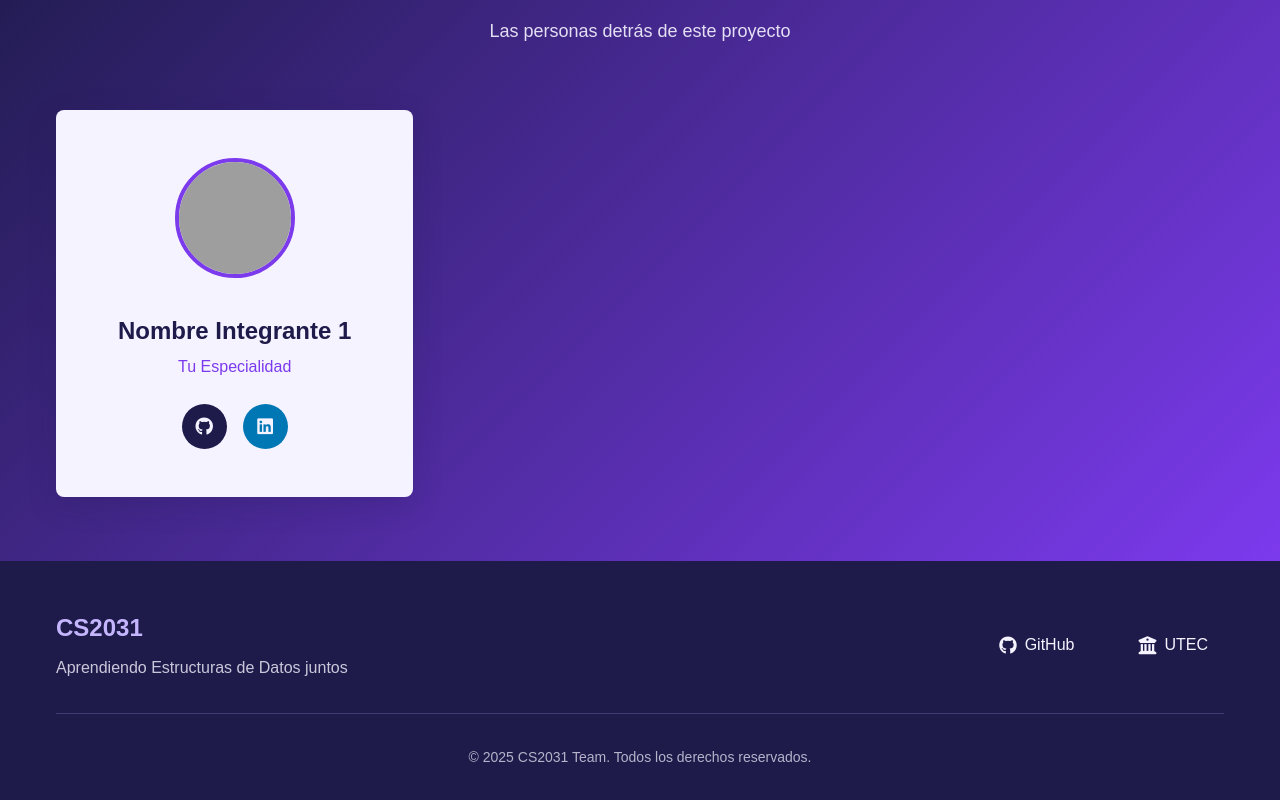
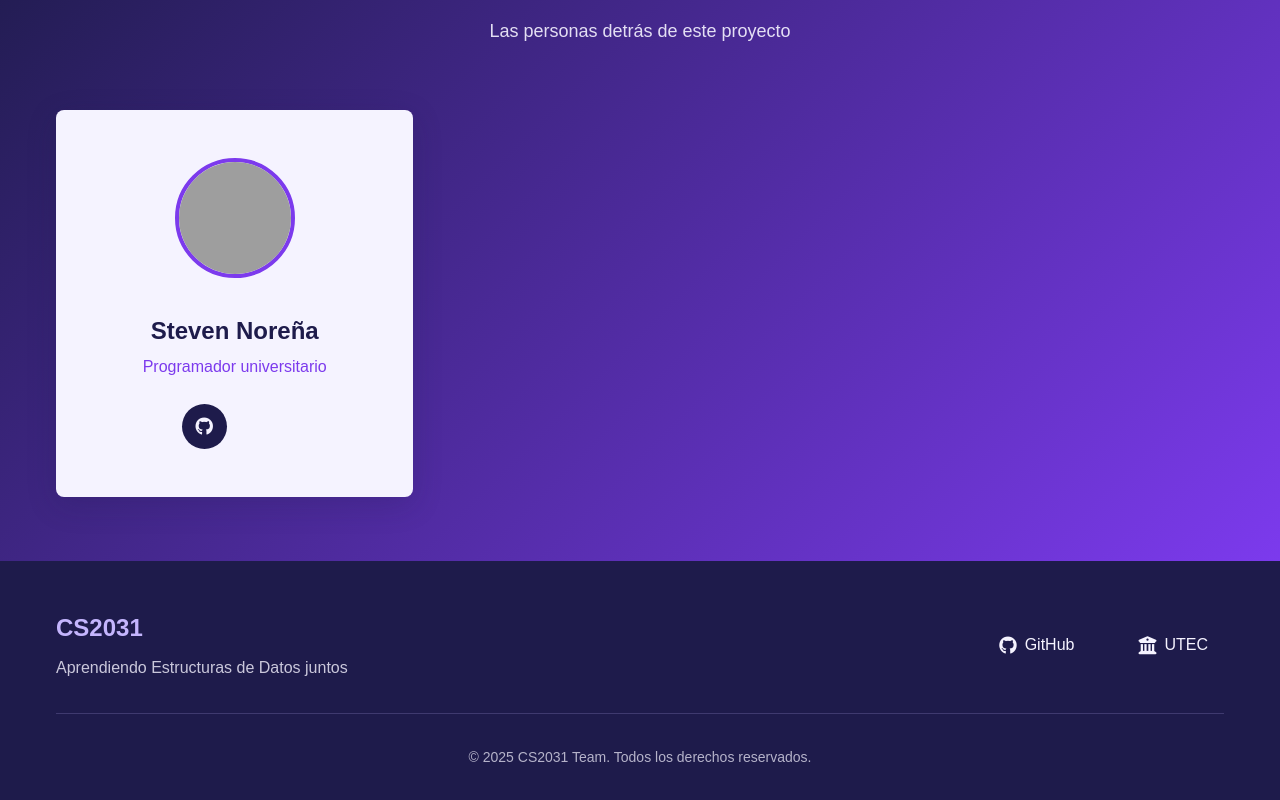
Before and after one commit to nicolasvalenzuela-jpg/grupopro123_hackhaton0, a plain HTML site: page index.html in a window 1280 px wide. Shown: the part 1381-2181 px from the top of the page. Drawn offline with Linux system fonts and the light colour scheme; grey boxes are pictures that could not be loaded.

Commit message:
Ya agregue mis datos

```diff
--- a/index.html
+++ b/index.html
@@ -136,28 +136,28 @@
                 <div class="team-card__image">
                   <!-- Aquí tu foto de perfil (URL de GitHub u otra imagen) -->
                   <img
-                    src="https://picsum.photos/300/300?random=1"
-                    alt="Nombre Integrante 1"
+                    src="https://nutricionistadeperros.com/las-mejores-razas-para-quien-nunca-ha-tenido-perro/"
+                    alt="Steven Noreña"
                     class="team-card__photo"
                   />
                 </div>
                 <div class="team-card__content">
                   <!-- Aquí tu nombre completo -->
-                  <h3 class="team-card__name">Nombre Integrante 1</h3>
+                  <h3 class="team-card__name">Steven Noreña</h3>
                   <!-- Aquí tu especialidad o rol -->
-                  <p class="team-card__role">Tu Especialidad</p>
+                  <p class="team-card__role">Programador universitario</p>
                   <div class="team-card__social">
                     <!-- Reemplaza # con tu URL de GitHub -->
                     <a
-                      href="#"
+                      href="https://github.com/Steven-Norena"
                       class="team-card__social-link team-card__social-link--github"
                     >
                       <i class="fab fa-github"></i>
                     </a>
                     <!-- Reemplaza # con tu URL de LinkedIn -->
                     <a
-                      href="#"
-                      class="team-card__social-link team-card__social-link--linkedin"
+                      href="https://www.linkedin.com/in/steven-daniel-nore%C3%B1a-paredes-786097402/"
+                      class="team-card__social-link team-card__social-link--linkdin"
                     >
                       <i class="fab fa-linkedin"></i>
                     </a>
```
